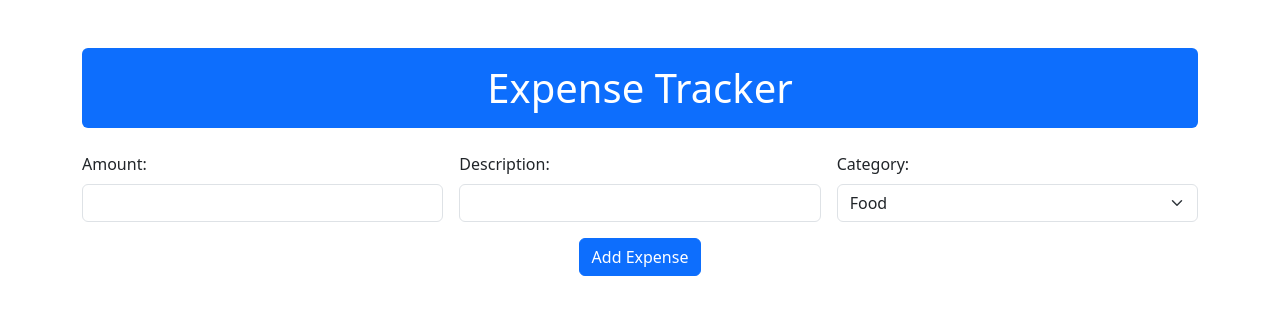
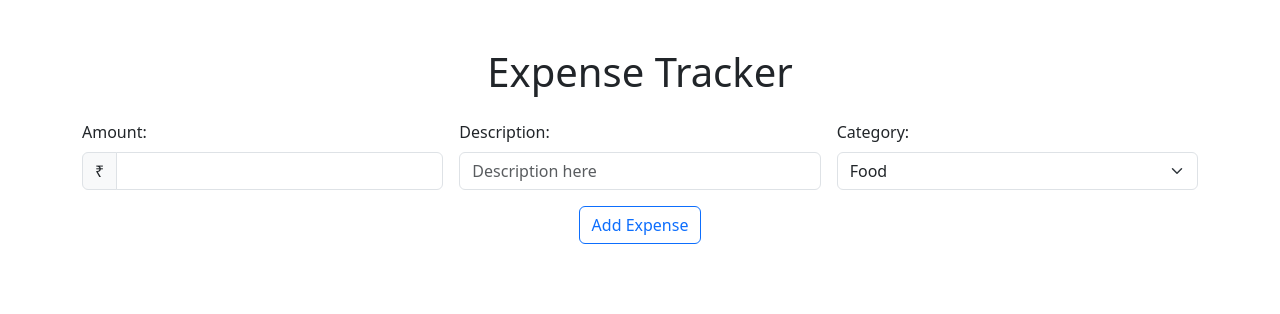
Before and after one commit to ArushiTandon/Expense-Tracker, a plain HTML site: page index.html in a window 1280 px wide. Drawn offline with nearby package versions, Linux system fonts and the light colour scheme.

Commit message:
BootStrap editing

```diff
--- a/index.html
+++ b/index.html
@@ -7,20 +7,27 @@
     <link href="https://cdn.jsdelivr.net/npm/bootstrap@5.3.3/dist/css/bootstrap.min.css" rel="stylesheet" integrity="sha384-QWTKZyjpPEjISv5WaRU9OFeRpok6YctnYmDr5pNlyT2bRjXh0JMhjY6hW+ALEwIH" crossorigin="anonymous">
 </head>
 <body>
-    <div class="container mt-5">
-        <h1 class="text-center mb-4 p-3 bg-primary text-white rounded">Expense Tracker</h1>
-        <form id="Tracker" onsubmit="saveToLocalStorage(event)" class="row g-3">
-            <div class="col-md-4">
-                <label for="amount" class="form-label">Amount:</label>
-                <input type="number" name="amount" id="amount" class="form-control">
+    <div class = "container mt-5">
+    <h1 class="text-center mb-4">Expense Tracker</h1>
+
+    <form id = "Tracker" onsubmit = "saveToLocalStorage(event)" class="row g-3">
+
+    <div class ="col-md-4">
+        <label for = "amount" class="form-label">Amount:</label>
+        <div class="input-group">
+        <span class="input-group-text">₹</span>
+        <input type = "number" name = "amount" id="amount" class="form-control">
         </div>
-            <div class="col-md-4">
-                <label for="text" class="form-label">Description:</label>
-                <input type="text" name="text" id="text" class="form-control">
     </div>
-            <div class="col-md-4">
+
+    <div class ="col-md-4">
+        <label for = "text" class="form-label">Description:</label>
+        <input type = "text" name = "text" id="text" class="form-control" placeholder="Description here">
+    </div>
+
+    <div class = "col-md-4">
         <label for="expense" class="form-label">Category:</label>
-                <select name="expense" id="expense" class="form-select">
+        <select name = "expense" id="expense" class="form-select">
           <option value="Food">Food</option>
           <option value="Movie">Movie</option>
           <option value="Health">Health</option>
@@ -29,14 +36,19 @@
           <option value="Others">Others</option>
         </select>
     </div>
-            <div class="col-12 text-center">
-                <button type="submit" class="btn btn-primary">Add Expense</button>
+
+    <div class ="col-12 text-center">
+        <label>
+        <button type="submit" class="btn btn-outline-primary">Add Expense</button>
+        </label>
     </div>
     </form>
-        <ul id="userList" class="list-group mt-4"></ul>
+
+    <ul id="userList" class="list-group mt-4"> </ul>
 </div>
 
     <script src="https://cdn.jsdelivr.net/npm/bootstrap@5.3.3/dist/js/bootstrap.bundle.min.js" integrity="sha384-YvpcrYf0tY3lHB60NNkmXc5s9fDVZLESaAA55NDzOxhy9GkcIdslK1eN7N6jIeHz" crossorigin="anonymous"></script>
-    <script src="index.js"></script>
+    <script src = "index.js"></script>
+
 </body>
 </html>
--- a/index.js
+++ b/index.js
@@ -23,13 +23,16 @@ function saveToLocalStorage(event) {
 }
 
 function displayEntry(entry) {
+
     const userListElement = document.getElementById("userList");
     const listItem = document.createElement("li");
+    listItem.className = "list-group-item";
     listItem.textContent = `${entry.Amount} - ${entry.Description} - ${entry.Category}  `;
 
     // Create delete button
     const deleteBtn = document.createElement("button");
     deleteBtn.textContent = "Delete Expense";
+    deleteBtn.className = "btn btn-danger btn-sm ms-2"
     deleteBtn.onclick = () => {
         localStorage.removeItem(entry.Category);
         listItem.remove();
@@ -38,6 +41,7 @@ function displayEntry(entry) {
     // Create edit button
     const editBtn = document.createElement("button");
     editBtn.textContent = "Edit Expense";
+    editBtn.className ="btn btn-secondary btn-sm ms-2";
     editBtn.onclick = () => {
         document.getElementById("amount").value = entry.Amount;
         document.getElementById("text").value = entry.Description;
@@ -50,6 +54,7 @@ function displayEntry(entry) {
     listItem.appendChild(deleteBtn);
     listItem.appendChild(editBtn);
     userListElement.appendChild(listItem);
+
 }
 
 function loadEntries() {
```
Lines whose indentation alone changed are shown as unchanged.
